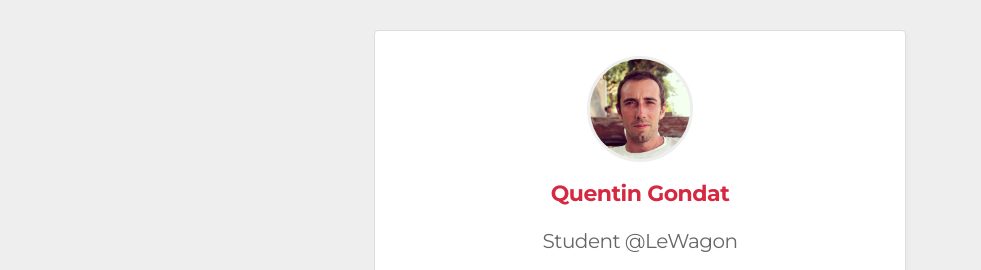
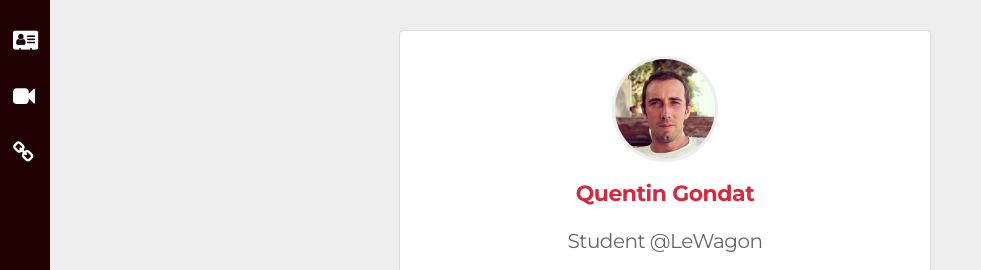
Before and after one commit to quentingondat/profile, a plain HTML site: page index.html in a window 1280 px wide. Shown: the top 270 px of the page, without its empty margins (0-981 px from the left). Drawn offline with nearby package versions, Linux system fonts and the light colour scheme.

Commit message:
added sidebar

```diff
--- a/index.html
+++ b/index.html
@@ -7,14 +7,26 @@
     <link rel="stylesheet" href="https://fonts.googleapis.com/css?family=Open+Sans:400,300,700|Montserrat:400,700">
 
     <!-- Fontawesome -->
-    <link href="https://maxcdn.bootstrapcdn.com/font-awesome/4.2.0/css/font-awesome.min.css" rel="stylesheet">
+    <link href="https://maxcdn.bootstrapcdn.com/font-awesome/4.7.0/css/font-awesome.min.css" rel="stylesheet">
 
     <!-- Your style -->
     <link rel="stylesheet" href="style.css">
   </head>
   <body>
-
-    <div class="container">
+    <div class="sidebar">
+    <ul>
+      <li>
+        <a href="#"><i class="fa fa-address-card" aria-hidden="true"></i></a>
+      </li>
+      <li>
+        <a href="#"><i class="fa fa-video-camera" aria-hidden="true"></i></a>
+      </li>
+      <li>
+        <a href="#"><i class="fa fa-link" aria-hidden="true"></i></a>
+      </li>
+    </ul>
+    </div>
+    <div class="content-container">
       <div class="card text-center">
         <img src="images/quentingondat.jpg" alt="" class="img-circle">
         <h1>Quentin Gondat</h1>
--- a/style.css
+++ b/style.css
@@ -38,6 +38,11 @@ h1, h2, h3 {
   font-family: 'Montserrat', sans-serif;
   letter-spacing: -0.5px;
   line-height: 1.5em;
+}
+
+ul {
+  list-style: none;
+  padding: 0px;
 }
 
 .img-circle {
@@ -92,6 +97,34 @@ h1, h2, h3 {
   font-size: 25px;
 }
 
+.sidebar {
+  position: fixed;
+  width: 50px;
+  left: 0;
+  top: 0;
+  bottom: 0;
+  background-color: #210203;
+}
+
+.sidebar li {
+  padding: 15px 13px;
+}
+
+.sidebar li i {
+  font-size: 22px;
+  color: white;
+}
+
+.sidebar li i:hover {
+  color: #D52941;
+}
+
+.content-container {
+  margin-left: 50px;
+}
+
+/*######### IDs #########*/
+
 #movies td{
   padding: 10px;
 }
```
